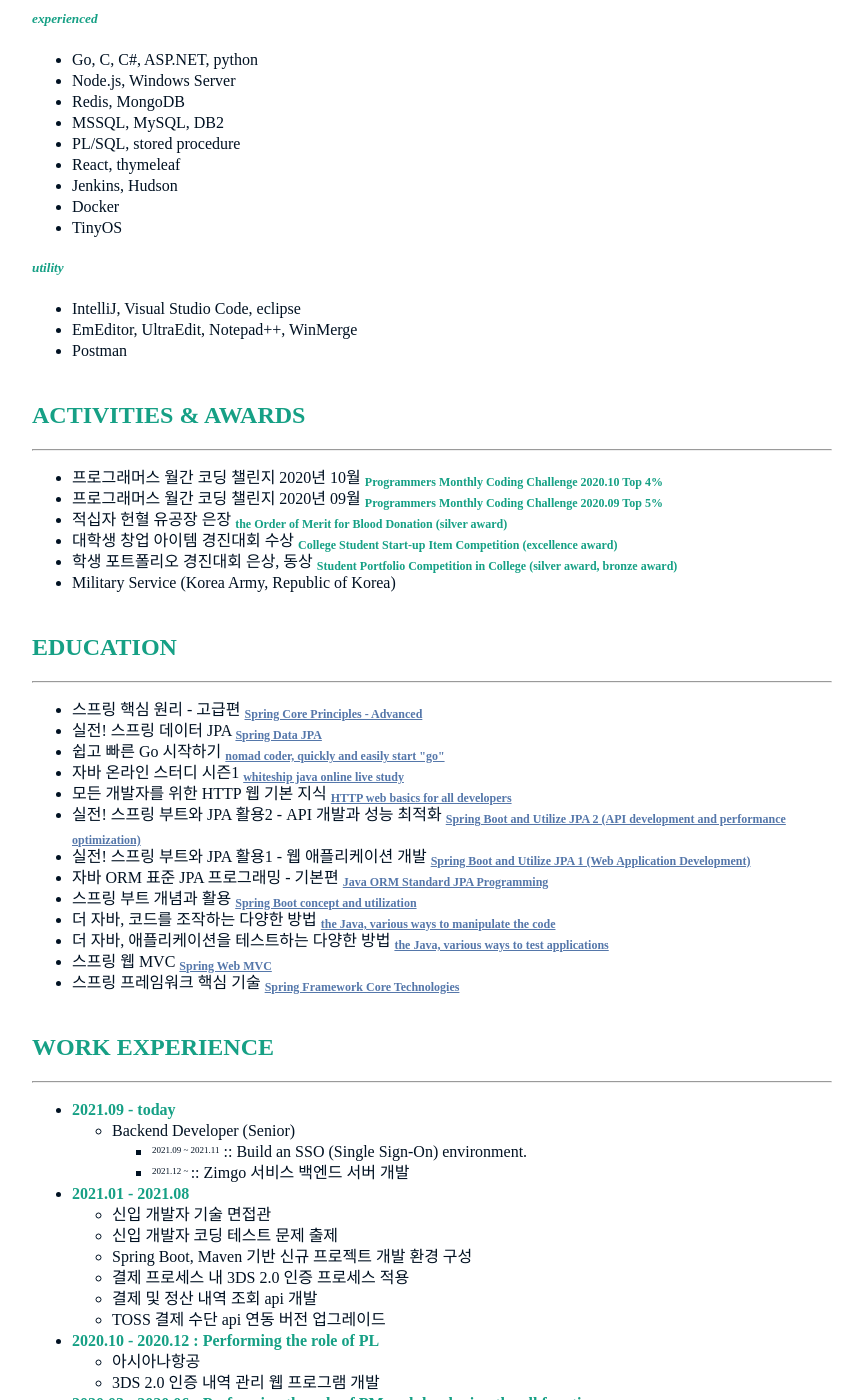
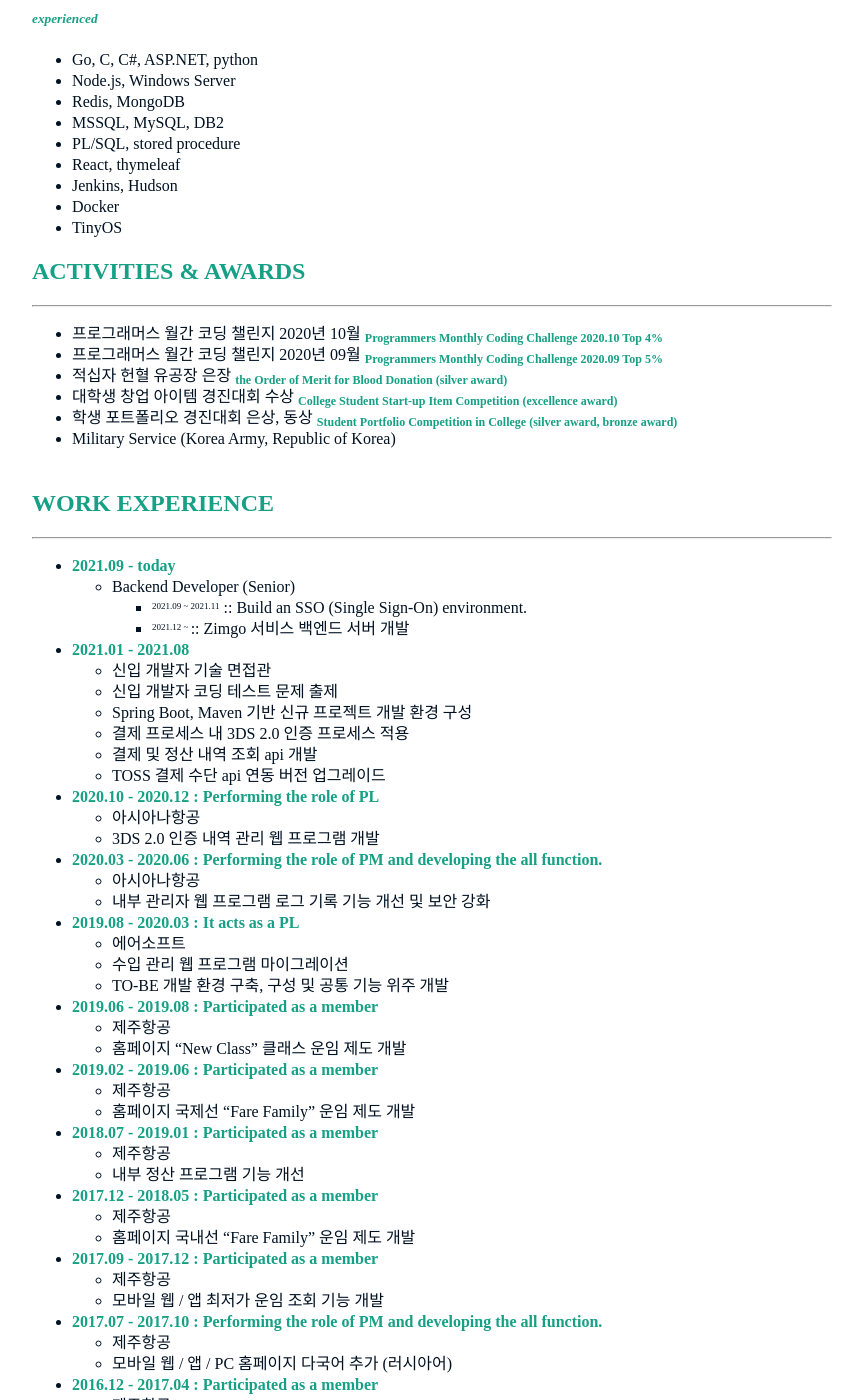
Before and after one commit to nimkoes/portfolio, a Jekyll site: the page built from about.md, in a window 1280 px wide and 1400 px high, scrolled down 865 px. Shown: the whole window, without its empty margins (208-1071 px from the left). Built offline with Jekyll 4.4.1, drawn with Linux system fonts in a browser that asks for light colours.

Commit message:
mod post

```diff
--- a/about.md
+++ b/about.md
@@ -47,12 +47,6 @@
 * Docker
 * TinyOS
 
-##### ***utility***
-* IntelliJ, Visual Studio Code, eclipse
-* EmEditor, UltraEdit, Notepad++, WinMerge
-* Postman
-
-
 
 ## **ACTIVITIES & AWARDS**
 ---
@@ -64,25 +58,6 @@
 * 학생 포트폴리오 경진대회 은상, 동상 **<sub>Student Portfolio Competition in College (silver award, bronze award)</sub>**
 * Military Service (Korea Army, Republic of Korea)
 
-
-
-## **EDUCATION**
----
-
-
-* 스프링 핵심 원리 - 고급편 <sub>[<u>Spring Core Principles - Advanced</u>](https://github.com/nimkoes/Spring_Advanced_Study/blob/master/README.md){:target="_blank"}</sub>
-* 실전! 스프링 데이터 JPA <sub>[<u>Spring Data JPA</u>](https://www.inflearn.com/course/%EC%8A%A4%ED%94%84%EB%A7%81-%EB%8D%B0%EC%9D%B4%ED%84%B0-JPA-%EC%8B%A4%EC%A0%84#){:target="_blank"}</sub>
-* 쉽고 빠른 Go 시작하기 <sub>[<u>nomad coder, quickly and easily start "go"</u>](https://nimkoes.github.io/study/2021/05/14/Go-Language-Study.html){:target="_blank"}</sub>
-* 자바 온라인 스터디 시즌1 <sub>[<u>whiteship java online live study</u>](https://nimkoes.github.io/study/2021/02/28/Java-Online-Live-Study-Season-1.html){:target="_blank"}</sub>
-* 모든 개발자를 위한 HTTP 웹 기본 지식 <sub>[<u>HTTP web basics for all developers</u>](https://www.inflearn.com/course/http-%EC%9B%B9-%EB%84%A4%ED%8A%B8%EC%9B%8C%ED%81%AC#description){:target="_blank"}</sub>
-* 실전! 스프링 부트와 JPA 활용2 - API 개발과 성능 최적화 <sub>[<u>Spring Boot and Utilize JPA 2 (API development and performance optimization)</u>](https://www.inflearn.com/course/%EC%8A%A4%ED%94%84%EB%A7%81%EB%B6%80%ED%8A%B8-JPA-API%EA%B0%9C%EB%B0%9C-%EC%84%B1%EB%8A%A5%EC%B5%9C%EC%A0%81%ED%99%94#description){:target="_blank"}</sub>
-* 실전! 스프링 부트와 JPA 활용1 - 웹 애플리케이션 개발 <sub>[<u>Spring Boot and Utilize JPA 1 (Web Application Development)</u>](https://www.inflearn.com/course/%EC%8A%A4%ED%94%84%EB%A7%81%EB%B6%80%ED%8A%B8-JPA-%ED%99%9C%EC%9A%A9-1#description){:target="_blank"}</sub>
-* 자바 ORM 표준 JPA 프로그래밍 - 기본편 <sub>[<u>Java ORM Standard JPA Programming</u>](https://www.inflearn.com/course/ORM-JPA-Basic#description){:target="_blank"}</sub>
-* 스프링 부트 개념과 활용 <sub>[<u>Spring Boot concept and utilization</u>](https://www.inflearn.com/course/%EC%8A%A4%ED%94%84%EB%A7%81%EB%B6%80%ED%8A%B8#description){:target="_blank"}</sub>
-* 더 자바, 코드를 조작하는 다양한 방법 <sub>[<u>the Java, various ways to manipulate the code</u>](https://www.inflearn.com/course/the-java-code-manipulation#description){:target="_blank"}</sub>
-* 더 자바, 애플리케이션을 테스트하는 다양한 방법 <sub>[<u>the Java, various ways to test applications</u>](https://www.inflearn.com/course/the-java-application-test#description){:target="_blank"}</sub>
-* 스프링 웹 MVC <sub>[<u>Spring Web MVC</u>](https://www.inflearn.com/course/%EC%9B%B9-mvc#description){:target="_blank"}</sub>
-* 스프링 프레임워크 핵심 기술 <sub>[<u>Spring Framework Core Technologies</u>](https://www.inflearn.com/course/spring-framework_core#description){:target="_blank"}</sub>
 
 
 
```
